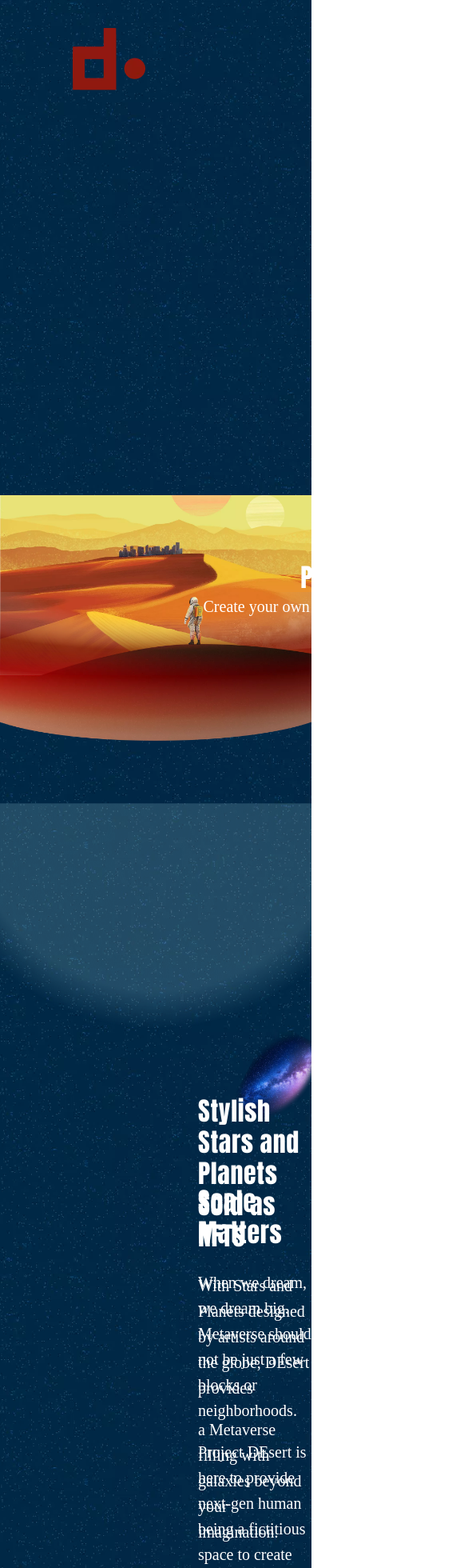
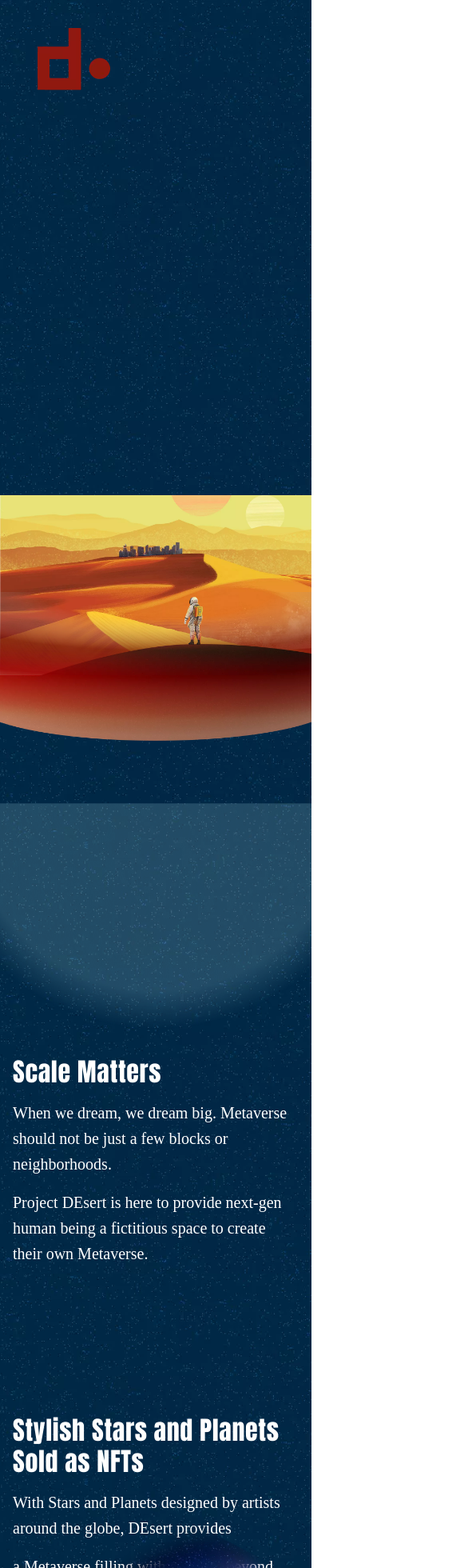
Before and after one commit to DEsert-Space/desert-fe, a Vue app: page / in a window 390 px wide. Shown: the top 1960 px of the page at 80% size, 576 px wide, since content can reach past the window. Built offline with nearby package versions, Linux system fonts and the light colour scheme; a web font is replaced by a local one.

Commit message:
phone adapte

```diff
--- a/index.html
+++ b/index.html
@@ -3,7 +3,7 @@
   <head>
     <meta charset="UTF-8" />
     <link rel="icon" href="/favicon.ico" />
-    <meta name="viewport" content="width=device-width, initial-scale=1.0" />
+    <meta name="viewport" content="width=device-width, initial-scale=1.0,user-scalable=no" />
     <title>DEsert Space</title>
   </head>
   <body>
--- a/src/App.vue
+++ b/src/App.vue
@@ -22,4 +22,10 @@ import Home from './components/Home.vue'
 body {
   margin: 0px
 }
+
+@media screen and (max-width: 768px) {
+  body {
+    width: 100vw;
+  }
+}
 </style>
--- a/src/components/Home.vue
+++ b/src/components/Home.vue
@@ -287,4 +287,120 @@
   left: 100px;
 }
 
+@media screen and (max-width: 768px) {
+
+  .box-logo-text {
+    display: none;
+  }
+
+  .space h2 {
+    margin: 16px;
+  }
+
+  .space p {
+    margin: 16px;
+  }
+  /* TODO: replace the bg*/
+  .bg-desert {
+    width: 100%;
+    height: 100vh;
+    background: url("../assets/bg_desert.webp") no-repeat bottom center;
+    background-size: 100%;
+  }
+
+  .img_logo {
+    position: absolute;
+    left: 47px;
+    top: 35px;
+  }
+
+  .textbox1 {
+    margin: 0;
+  }
+
+  .vh80 {
+    height: auto;
+  }
+
+  .textbox3 {
+    display: flex;
+    flex-direction: column-reverse;
+    margin-left: 0;
+    margin-top: 20vh;
+  }
+
+  .bg-galaxy {
+    margin-left: 0;
+    margin-top: -35vh;
+    margin-bottom: 10vh;
+  }
+
+  .textbox3 div {
+    margin-top: 0;
+  }
+
+  .img_shop {
+    margin: 0 0 0 16px;
+    width: 50%;
+  }
+
+  .textbox4 {
+    margin: 0;
+  }
+
+  .img_plant {
+    margin: 0;
+    width: 75%;
+  }
+
+  .textbox5 {
+    margin: 0;
+  }
+
+  .img_ship {
+    margin: 0;
+    width: 100%;
+  }
+
+  .flex_container {
+    margin: 0;
+    width: 100%;
+  }
+
+  .box1text {
+    margin: 0;
+  }
+
+  .box2img {
+    margin: 0;
+  }
+
+  .box2text {
+    max-width: 100%;
+    margin: 0;
+  }
+
+  .box3 {
+    flex-direction: column;
+  }
+
+  .box3 img {
+    margin: 0;
+  }
+
+  .box3 div {
+    max-width: 100%;
+  }
+
+  .footer_box {
+    flex-direction: column;
+  }
+
+  .footer_box h2 {
+    position: unset;
+    font-size: 55px;
+  }
+
+}
+
 </style>
```
